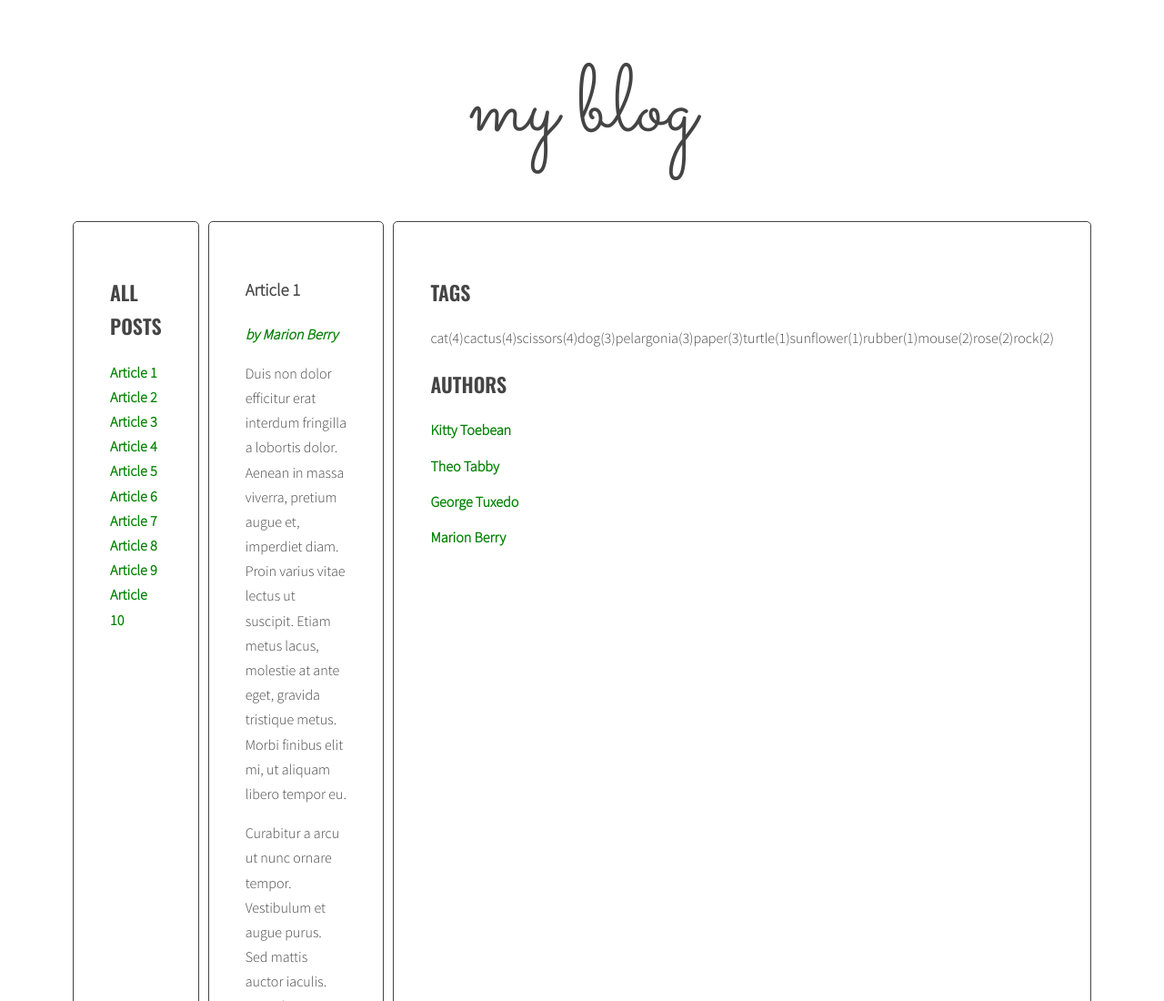
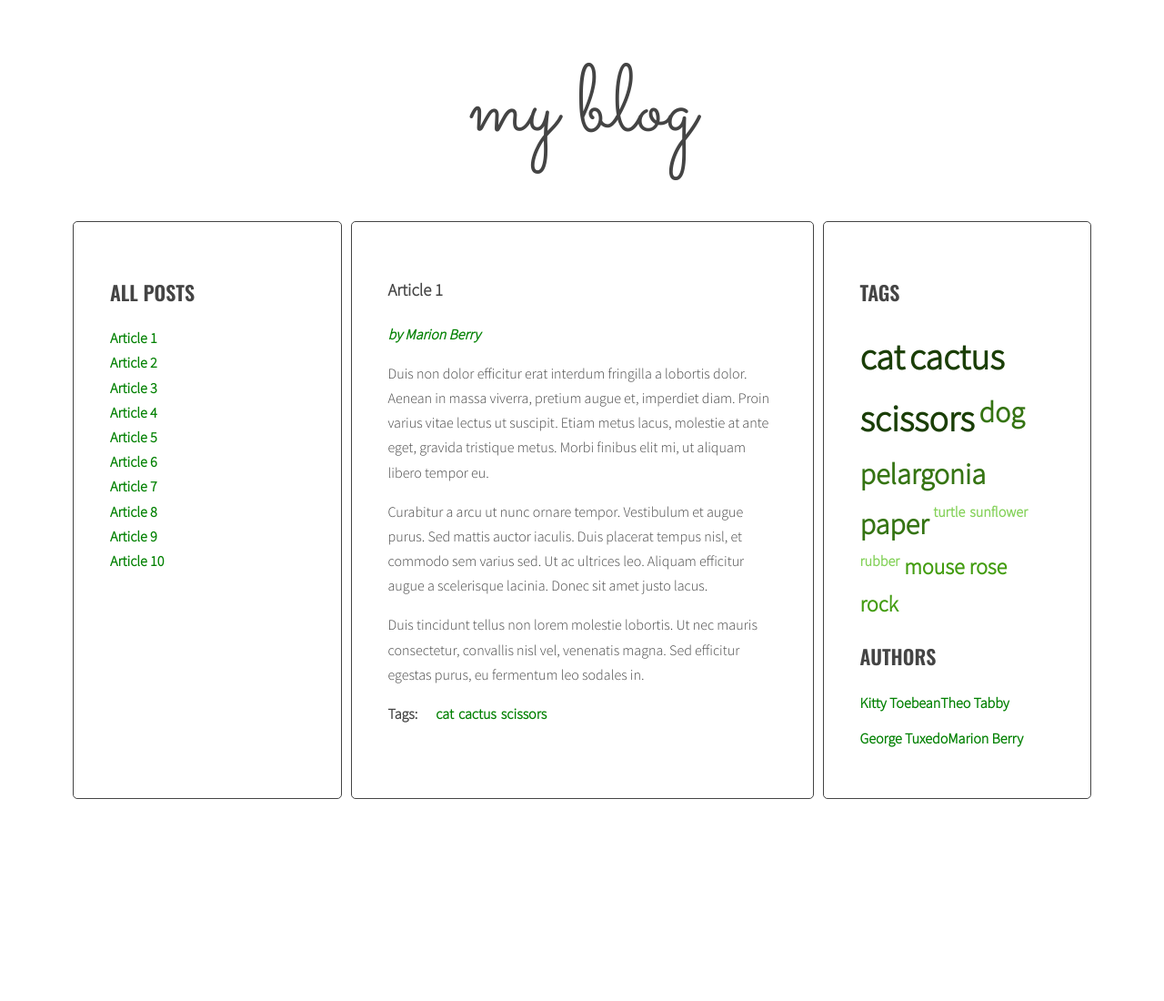
Before and after one commit to Adrian19027/javascript-blog, a website: page index.html in a window 1280 px wide. Shown: the top 1100 px of the page at 91% size. Drawn offline with nearby package versions, Linux system fonts and the light colour scheme.

Commit message:
Add required functionality and styles to cloud of tags

```diff
--- a/index.html
+++ b/index.html
@@ -213,7 +213,7 @@
                         </div>
                     </article>
                 </section>
-                <aside aria-label="second-sidebar" class="sidebar">
+                <aside aria-label="second-sidebar" class="sidebar sidebar-tags">
                     <h2 class="section-title">Tags</h2>
                     <ul class="list tags">
                     </ul>
--- a/js/script.js
+++ b/js/script.js
@@ -47,7 +47,9 @@ const optArticleSelector = '.post',
   optTitleListSelector = '.titles',
   optArticleTagsSelector = '.post-tags .list',
   optArticleAuthorSelector = '.post-author',
-  optTagsListSelector = '.tags.list';
+  optTagsListSelector = '.tags.list',
+  optCloudClassCount = 4,
+  optCloudClassPrefix = 'tag-size-';
 
 function generateTitleLinks(customSelector = '') {
 
@@ -112,8 +114,22 @@ function calculateTagsParams(tags) {
     }
   }
 
+  console.log(params);
   return params;
-  console.log(params);
+}
+
+function calculateTagClass(count , params) {
+
+  const normalizedCount = count - params.min;
+
+  const normalizedMax = params.max - params.min;
+
+  const percentage = normalizedCount / normalizedMax;
+
+  const classNumber = Math.floor(percentage * (optCloudClassCount - 1) + 1);
+
+  return optCloudClassPrefix + classNumber;
+
 }
 
 function generateTags() {
@@ -181,7 +197,8 @@ function generateTags() {
   /* [NEW] START LOOP: for each tag in allTags: */
   for (let tag in allTags) {
     /* [NEW] generate code of a link and add it to allTagsHTML */
-    allTagsHTML += tag + '(' + allTags[tag] + ')';
+    const tagLinkHTML = '<li><a href="#tag-' + tag + '" class="' + calculateTagClass(allTags[tag], tagsParams) + '">' + tag + '</a></li>';
+    allTagsHTML += tagLinkHTML;
   }
   /* [NEW] END LOOP: for each tag in allTags: */
 
--- a/sass/style.scss
+++ b/sass/style.scss
@@ -149,6 +149,36 @@ body a.active {
     }
 }
 
+.tag-size-1 {
+    font-size: 16px;
+    color:  #83d158;
+}
+
+.tag-size-2 {
+    font-size: 24px;
+    color: #429c0f;
+}
+
+.tag-size-3 {
+    font-size: 32px;
+    color: #357412;
+}
+
+.tag-size-4 {
+    font-size: 40px;
+    color: #1a3e06;
+}
+
+.sidebar .list.tags li {
+    display: inline;
+    margin-right: 5px;
+}
+
+.sidebar-tags ul {
+    display: flex;
+    flex-wrap: wrap;
+}
+
 /* Dla tabletów (max 1024px) */
 @media (max-width: 1024px) {
     .container {
```
Also changed, not shown: css/style.css, 1 other file.
